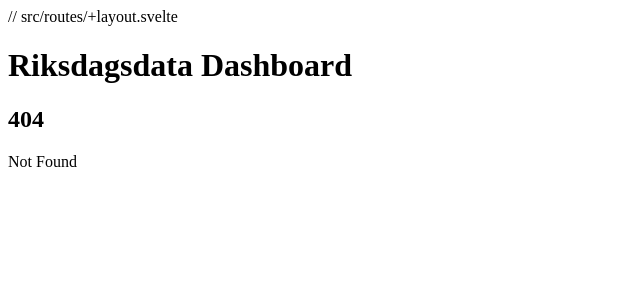
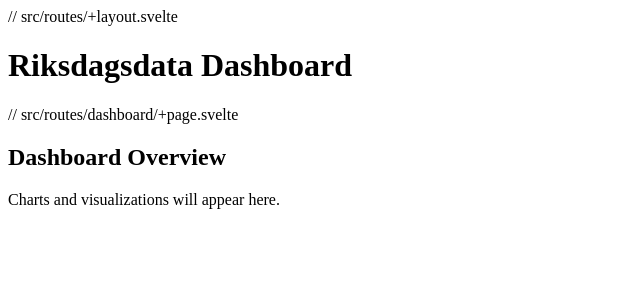
Before and after one commit to legitmattias/riksdag-rag, a SvelteKit app in the folder frontend/: page /dashboard in a window 1280 px wide. Before the commit this address had no page. Shown: the top 300 px of the page, without its empty margins (0-640 px from the left). Built offline with nearby package versions, Linux system fonts and the light colour scheme.

Commit message:
Feat: Scaffold /dashboard route

```diff
--- /dev/null
+++ b/frontend/src/routes/dashboard/+page.svelte
@@ -0,0 +1,9 @@
+// src/routes/dashboard/+page.svelte
+<script lang="ts">
+  // Placeholder for chart and table data in dashboard
+</script>
+
+<h2 class="text-xl font-semibold mb-4">Dashboard Overview</h2>
+<div class="grid gap-4">
+  <p class="text-gray-600">Charts and visualizations will appear here.</p>
+</div>
```
